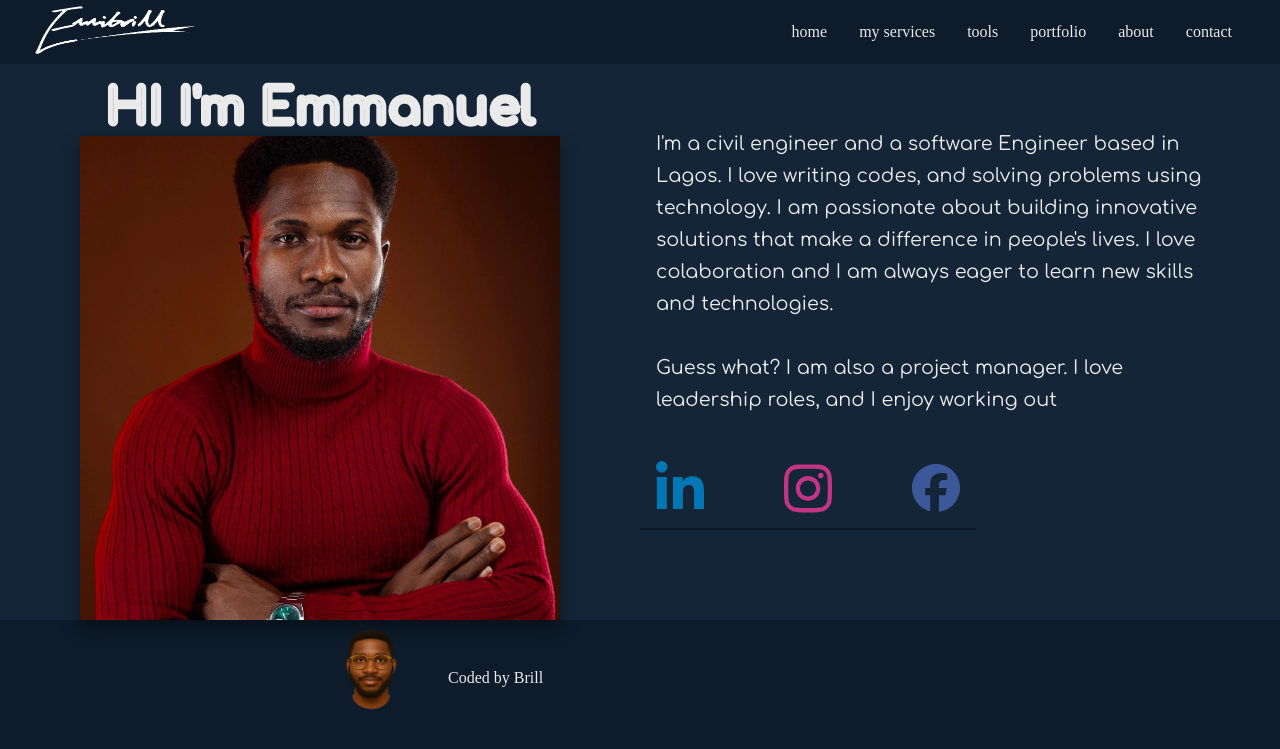
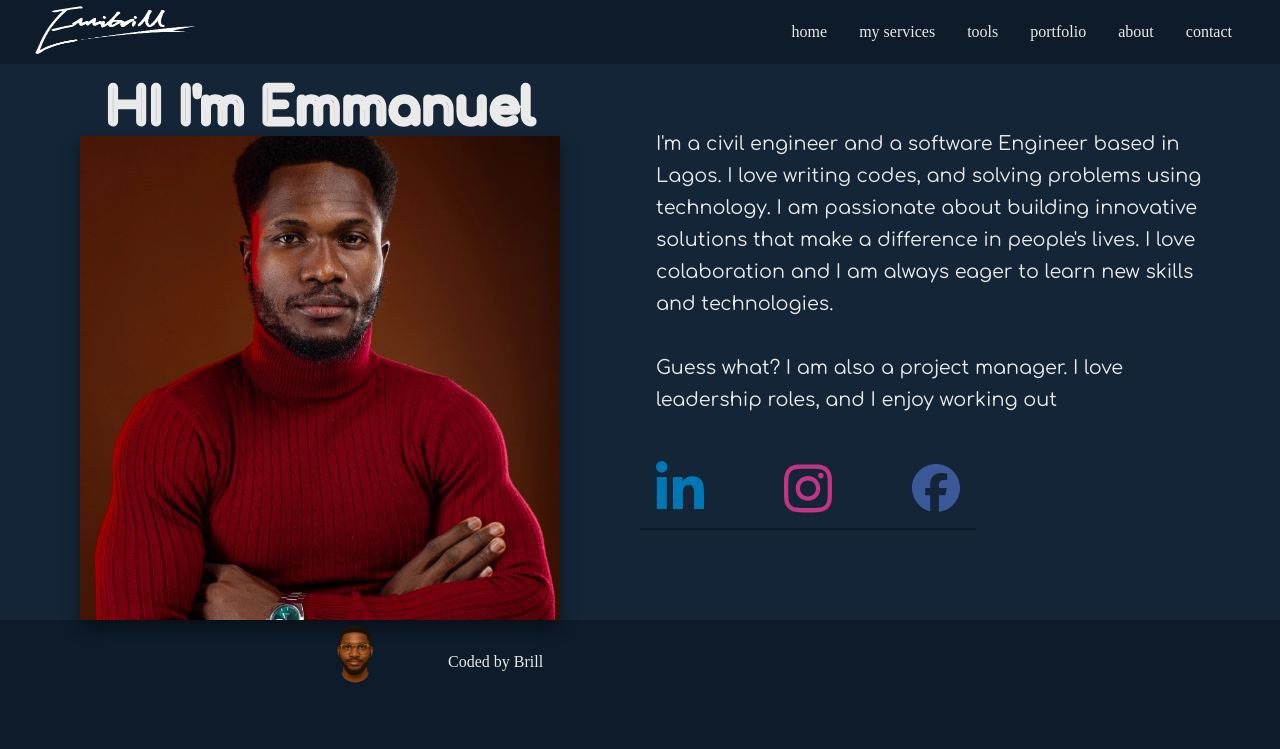
Before and after one commit to Emmibrill/portfolio-full-stack, a Django app: page /about-me/ in a window 1280 px wide. Shown: the top 749 px of the page. Run offline with Django 5.2, Linux system fonts and the light colour scheme.

Commit message:
update about template markup

```diff
--- a/static/css/portfolio.css
+++ b/static/css/portfolio.css
@@ -775,8 +775,8 @@ html, body{
 }
 .my_avatar{
     inset: 0;
-    width: 7rem;
-    height: 7rem;
+    width: 5rem;
+    height: 5rem;
     animation: shake 6s ease-in-out infinite;
 }
 .coder_name-con{
```
